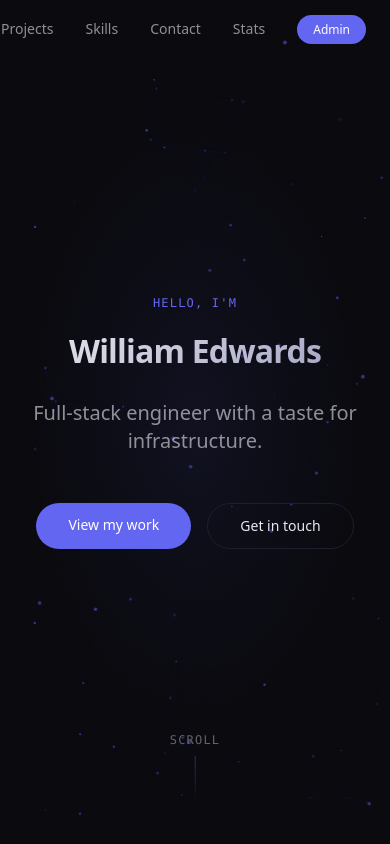
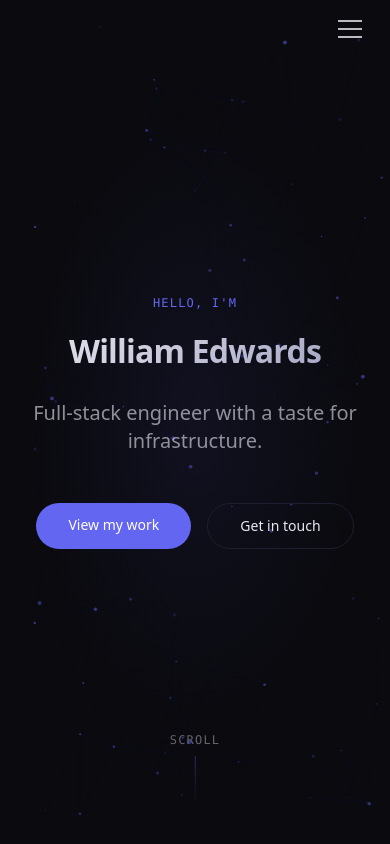
Before and after one commit to William-Edwards-STFC/landing-page, a Next.js app: page / in a window 390 px wide. Shown: the top 844 px of the page. Built offline with nearby package versions, Linux system fonts and the light colour scheme.

Commit message:
Fix nav view on phone

```diff
--- a/components/Nav.tsx
+++ b/components/Nav.tsx
@@ -5,6 +5,7 @@ const links = ["About", "Projects", "Skills", "Contact"];
 
 export default function Nav() {
   const [scrolled, setScrolled] = useState(false);
+  const [menuOpen, setMenuOpen] = useState(false);
 
   useEffect(() => {
     const onScroll = () => setScrolled(window.scrollY > 40);
@@ -16,13 +17,14 @@ export default function Nav() {
     <nav
       className="fixed top-0 left-0 right-0 z-50 transition-all duration-300"
       style={{
-        background: scrolled ? "rgba(10,10,15,0.85)" : "transparent",
-        backdropFilter: scrolled ? "blur(12px)" : "none",
-        borderBottom: scrolled ? "1px solid var(--border)" : "1px solid transparent",
+        background: scrolled || menuOpen ? "rgba(10,10,15,0.95)" : "transparent",
+        backdropFilter: scrolled || menuOpen ? "blur(12px)" : "none",
+        borderBottom: scrolled || menuOpen ? "1px solid var(--border)" : "1px solid transparent",
       }}
     >
-      <div className="max-w-5xl mx-auto px-6 py-4 flex items-center justify-end">
-        <ul className="flex items-center gap-8">
+      <div className="max-w-5xl mx-auto px-6 py-4 flex items-center justify-between">
+        {/* Desktop nav */}
+        <ul className="hidden md:flex items-center gap-8 ml-auto">
           {links.map((link) => (
             <li key={link}>
               <a
@@ -53,7 +55,69 @@ export default function Nav() {
             </a>
           </li>
         </ul>
+
+        {/* Hamburger button — mobile only */}
+        <button
+          className="md:hidden ml-auto flex flex-col gap-1.5 p-1"
+          onClick={() => setMenuOpen((o) => !o)}
+          aria-label="Toggle menu"
+        >
+          <span
+            className="block w-6 h-0.5 transition-all duration-200"
+            style={{
+              background: "rgba(232,232,240,0.8)",
+              transform: menuOpen ? "translateY(8px) rotate(45deg)" : "none",
+            }}
+          />
+          <span
+            className="block w-6 h-0.5 transition-all duration-200"
+            style={{
+              background: "rgba(232,232,240,0.8)",
+              opacity: menuOpen ? 0 : 1,
+            }}
+          />
+          <span
+            className="block w-6 h-0.5 transition-all duration-200"
+            style={{
+              background: "rgba(232,232,240,0.8)",
+              transform: menuOpen ? "translateY(-8px) rotate(-45deg)" : "none",
+            }}
+          />
+        </button>
       </div>
+
+      {/* Mobile dropdown */}
+      {menuOpen && (
+        <div className="md:hidden px-6 pb-6 flex flex-col gap-4" style={{ borderTop: "1px solid var(--border)" }}>
+          {links.map((link) => (
+            <a
+              key={link}
+              href={`#${link.toLowerCase()}`}
+              className="text-sm py-1"
+              style={{ color: "rgba(232,232,240,0.7)" }}
+              onClick={() => setMenuOpen(false)}
+            >
+              {link}
+            </a>
+          ))}
+          <a
+            href="/stats"
+            className="text-sm py-1"
+            style={{ color: "rgba(232,232,240,0.7)" }}
+            onClick={() => setMenuOpen(false)}
+          >
+            Stats
+          </a>
+          <a
+            href="/admin"
+            className="self-start px-4 py-1.5 rounded-full text-xs font-medium"
+            style={{ background: "var(--accent)", color: "white" }}
+            onClick={() => setMenuOpen(false)}
+          >
+            Admin
+          </a>
+        </div>
+      )}
     </nav>
   );
 }
```
